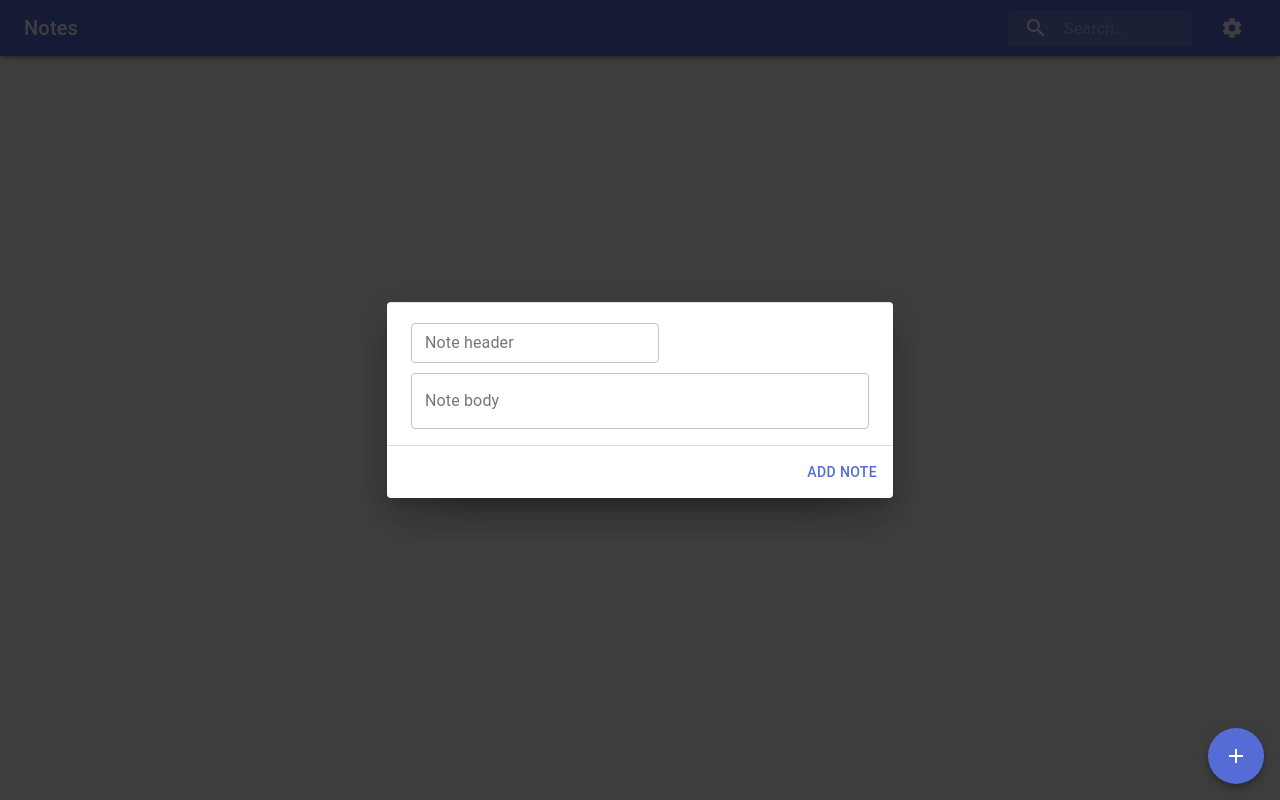
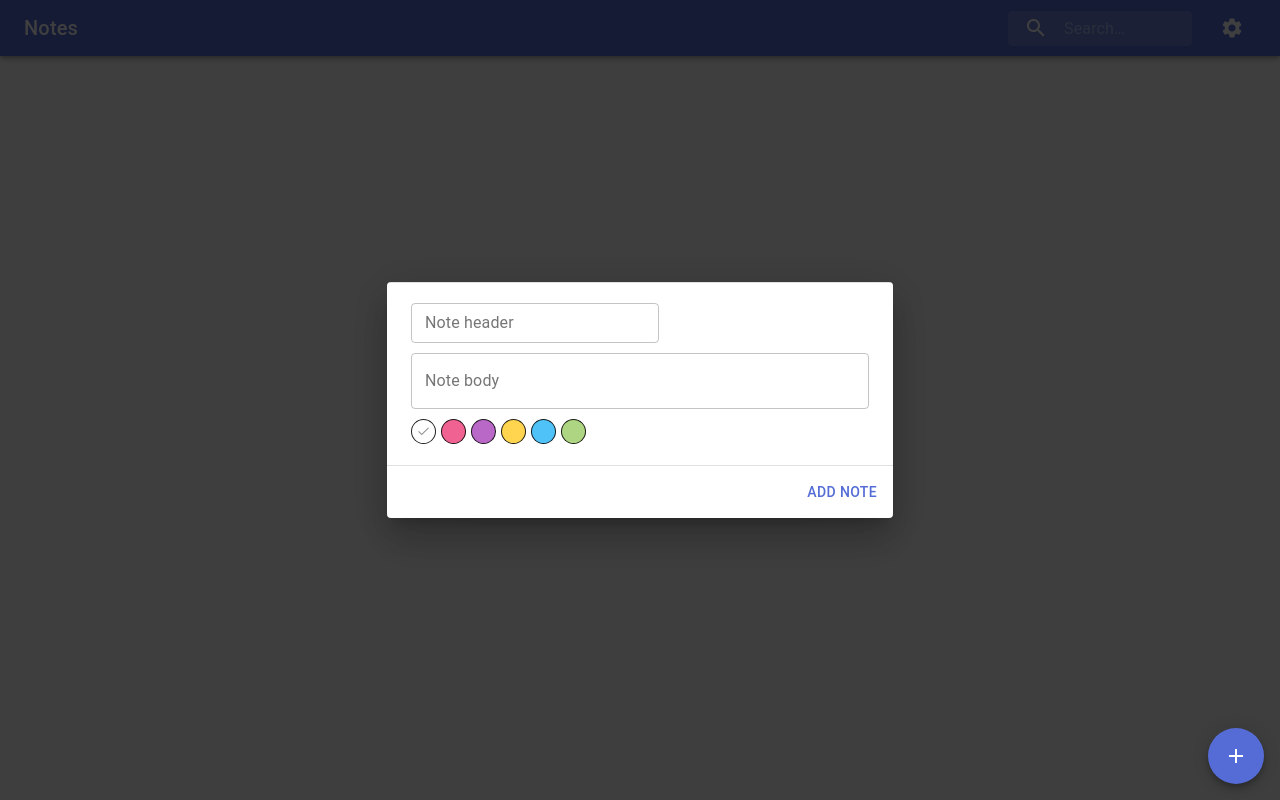
Before and after one commit to qwertyforce/note_app, a React (Create React App) app: page / in a window 1280 px wide. Both pictures are taken after a click on the button 1236 px from the left and 756 px from the top of the page. Built offline with nearby package versions, Linux system fonts and the light colour scheme.

Commit message:
color update

```diff
--- a/src/Note.js
+++ b/src/Note.js
@@ -35,8 +35,9 @@ function convert_timestamp_to_date(timestamp) {
 
 const Note = React.memo(props => {
 const classes = useStyles();
+const color={backgroundColor:(props.color!=="default" && props.color!==undefined)?props.color:false }
 return (
-    <Card className={classes.note_root} variant="outlined" square data-note-id={props.note_id} onClick={()=>props.handleClick(props.note_id)}>
+    <Card className={classes.note_root} variant="outlined" square data-note-id={props.note_id} onClick={()=>props.handleClick(props.note_id)} style={color} >
     <CardActionArea >
       <CardContent className={classes.note}>
         <Typography variant="body2" className={classes.header}>
@@ -56,7 +57,7 @@ return (
     </Card>
   );
 },(prevProps, nextProps) =>{
-  return ((prevProps.header===nextProps.header)&&(prevProps.body===nextProps.body))
+  return ((prevProps.header===nextProps.header)&&(prevProps.body===nextProps.body)&&(prevProps.color===nextProps.color))
 })
 
 export default Note;
--- a/src/NoteAdd.js
+++ b/src/NoteAdd.js
@@ -5,6 +5,7 @@ import DialogContent from "@material-ui/core/DialogContent";
 import DialogActions from "@material-ui/core/DialogActions";
 import TextField from "@material-ui/core/TextField";
 import Button from "@material-ui/core/Button";
+import './color_picker.css';
 const useStyles = makeStyles(theme => ({
   text_field_note_header: {
     "margin-bottom": "10px"
@@ -14,13 +15,17 @@ const useStyles = makeStyles(theme => ({
 
 const NoteAdd= React.memo(props => {
   const classes = useStyles();
-  var header_text_input = props.header;
-  var body_text_input = props.body;
+  var header_text_input;
+  var body_text_input;
+  var note_color="default";
   const set_header = header => {
     header_text_input = header;
   };
   const set_body = body => {
     body_text_input = body;
+  };
+  const set_color = (e) => {
+    note_color =  e.target.value;
   };
   return (
     <Dialog
@@ -46,12 +51,27 @@ const NoteAdd= React.memo(props => {
           fullWidth
           variant="outlined"
         />
+         <div className="color-picker"  onChange={set_color}>
+          <input type="radio" defaultChecked name="color-pick" value="default" id="color0" />
+          <label htmlFor="color0"  style={{backgroundColor: " rgba(250, 250, 250, 0.3)"}}></label>
+
+          <input type="radio" name="color-pick"  value="#F06292" id="color1" />
+          <label htmlFor="color1" style={{backgroundColor: "#F06292"}}></label>
+          <input type="radio" name="color-pick"  value="#BA68C8" id="color2" />
+          <label htmlFor="color2" style={{backgroundColor: "#BA68C8"}}></label>
+          <input type="radio" name="color-pick"  value="#FFD54F" id="color3" />
+          <label htmlFor="color3" style={{backgroundColor: "#FFD54F"}}></label>
+          <input type="radio" name="color-pick"  value="#4FC3F7" id="color4" />
+          <label htmlFor="color4" style={{backgroundColor: "#4FC3F7"}}></label>
+          <input type="radio" name="color-pick" value="#AED581" id="color5" />
+          <label htmlFor="color5" style={{backgroundColor: "#AED581"}}></label>
+        </div>
       </DialogContent>
       <DialogActions>
         <Button
           autoFocus
           onClick={() =>
-            props.handleClickAddNote(header_text_input, body_text_input)
+            props.handleClickAddNote(header_text_input, body_text_input,note_color)
           }
           color="primary"
         >
--- a/src/NoteEdit.js
+++ b/src/NoteEdit.js
@@ -5,6 +5,7 @@ import DialogContent from "@material-ui/core/DialogContent";
 import DialogActions from "@material-ui/core/DialogActions";
 import TextField from "@material-ui/core/TextField";
 import Button from "@material-ui/core/Button";
+import './color_picker.css';
 const useStyles = makeStyles(theme => ({
   text_field_note_header: {
     "margin-bottom": "10px"
@@ -15,11 +16,15 @@ const NoteEdit= React.memo(props => {
   const classes = useStyles();
   var header_text_input = props.header;
   var body_text_input = props.body;
+  var note_color = props.color;
   const set_header = header => {
     header_text_input = header;
   };
   const set_body = body => {
     body_text_input = body;
+  };
+  const set_color = (e) => {
+    note_color =  e.target.value;
   };
   return (
     <Dialog
@@ -46,6 +51,21 @@ const NoteEdit= React.memo(props => {
           onChange={e => set_body(e.target.value)}
           variant="outlined"
         />
+        <div className="color-picker"  onChange={set_color}>
+          <input type="radio" defaultChecked={(note_color==="default"||note_color===undefined)?true:false} name="color-pick" value="default" id="color0" />
+          <label htmlFor="color0"  style={{backgroundColor: " rgba(250, 250, 250, 0.3)"}}></label>
+
+          <input type="radio" name="color-pick" defaultChecked={(note_color==="#F06292")?true:false} value="#F06292" id="color1" />
+          <label htmlFor="color1" style={{backgroundColor: "#F06292"}}></label>
+          <input type="radio" name="color-pick" defaultChecked={(note_color==="#BA68C8")?true:false} value="#BA68C8" id="color2" />
+          <label htmlFor="color2" style={{backgroundColor: "#BA68C8"}}></label>
+          <input type="radio" name="color-pick" defaultChecked={(note_color==="#FFD54F")?true:false} value="#FFD54F" id="color3" />
+          <label htmlFor="color3" style={{backgroundColor: "#FFD54F"}}></label>
+          <input type="radio" name="color-pick" defaultChecked={(note_color==="#4FC3F7")?true:false} value="#4FC3F7" id="color4" />
+          <label htmlFor="color4" style={{backgroundColor: "#4FC3F7"}}></label>
+          <input type="radio" name="color-pick" defaultChecked={(note_color==="#AED581")?true:false} value="#AED581" id="color5" />
+          <label htmlFor="color5" style={{backgroundColor: "#AED581"}}></label>
+        </div>
       </DialogContent>
       <DialogActions>
         <Button color="secondary" onClick={props.handleClickDeleteNote}>
@@ -55,7 +75,7 @@ const NoteEdit= React.memo(props => {
           autoFocus
           color="primary"
           onClick={() =>
-            props.handleClickSaveChanges(header_text_input, body_text_input)
+            props.handleClickSaveChanges(header_text_input, body_text_input,note_color)
           }
         >
           Save Changes
--- a/src/NotesGrid.js
+++ b/src/NotesGrid.js
@@ -3,8 +3,7 @@ import Box from "@material-ui/core/Box";
 import Note from "./Note";
 import CircularProgress from "@material-ui/core/CircularProgress";
 
-const NotesGrid = React.memo(
-  props => {
+const NotesGrid = React.memo(props => {
     var notes = props.notes;
     if (props.loading_notes_from_internet === true) {
       return (
@@ -16,8 +15,7 @@ const NotesGrid = React.memo(
     if (notes === false || notes.length === 0) {
       return null;
     }
-    notes = notes.filter(
-      el =>
+    notes = notes.filter(el =>
         el.header.indexOf(props.search_query) > -1 ||
         el.body.indexOf(props.search_query) > -1
     );
@@ -29,6 +27,7 @@ const NotesGrid = React.memo(
         key={el.id}
         last_modified={el.last_modified}
         note_id={el.id}
+        color={el.color}
         handleClick={props.handleClick}
       />
     ));
@@ -46,7 +45,8 @@ const NotesGrid = React.memo(
           prevProps.notes[i].header !== nextProps.notes[i].header ||
           prevProps.notes[i].body !== nextProps.notes[i].body ||
           prevProps.notes[i].id !== nextProps.notes[i].id ||
-          prevProps.notes[i].last_modified !== nextProps.notes[i].last_modified
+          prevProps.notes[i].last_modified !== nextProps.notes[i].last_modified ||
+          prevProps.notes[i].color !== nextProps.notes[i].color
         ) {
           return false;
         }
--- /dev/null
+++ b/src/color_picker.css
@@ -0,0 +1,32 @@
+.color-picker{
+  padding-top: 10px;
+}
+.color-picker input {
+  visibility: hidden;
+  width: 0;
+  margin: 0;
+}
+.color-picker label {
+  display: inline-block;
+  width: 25px;
+  height: 25px;
+  border-radius: 50%;
+  margin-right: 5px;
+  border-width: 1px!important;
+  border-color:black;
+  border:solid;
+  position: relative;
+  cursor: pointer;
+}
+.color-picker input[type="radio"]:checked+label:after {
+  content: "";
+  position: absolute;
+  transform: rotate(45deg);
+  left: 9px;
+  top: 5px;
+  opacity: .5;
+  width: 5px;
+  height: 10px;
+  border-right: 1px solid;
+  border-bottom: 1px solid;
+}
--- a/src/index.js
+++ b/src/index.js
@@ -2,7 +2,7 @@ import React from 'react';
 import ReactDOM from 'react-dom';
 import App from './App';
 import * as serviceWorker from './serviceWorker';
-
+import swConfig from './swConfig'
 
 
 
@@ -11,4 +11,4 @@ ReactDOM.render(<App />, document.getElementById('root'));
 // If you want your app to work offline and load faster, you can change
 // unregister() to register() below. Note this comes with some pitfalls.
 // Learn more about service workers: https://bit.ly/CRA-PWA
-serviceWorker.register();
+serviceWorker.register(swConfig);
--- /dev/null
+++ b/src/swConfig.js
@@ -0,0 +1,7 @@
+export default {
+ onUpdate: registration => {
+   registration.unregister().then(() => {
+   window.location.reload()
+  })
+ },
+}
```
Also changed, not shown: src/App.js (+5 -10 lines).
